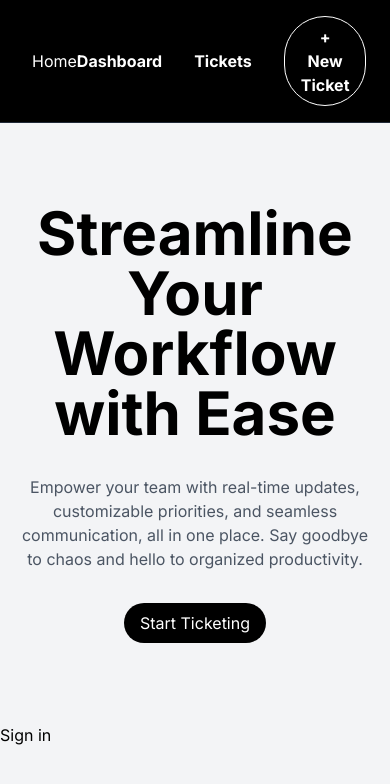
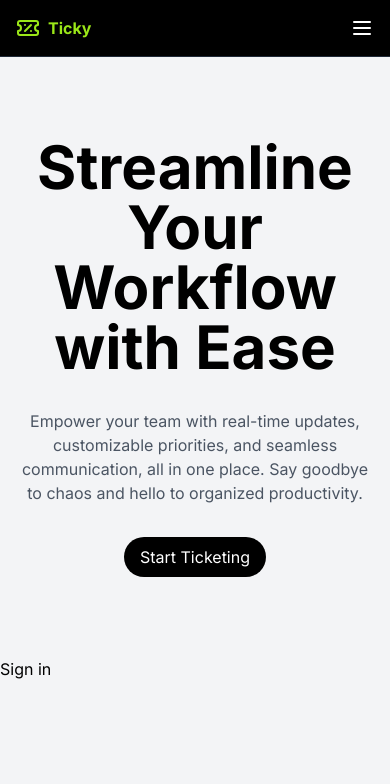
Before and after one commit to 0xffakhrul/ticket-management-system, a React (Vite) app in the folder client/: page / in a window 390 px wide. Shown: the top 784 px of the page. Built offline with nearby package versions, Linux system fonts and the light colour scheme; no server answers.

Commit message:
add responsive navbar

```diff
--- a/client/src/components/Header.tsx
+++ b/client/src/components/Header.tsx
@@ -1,17 +1,36 @@
 import { UserButton } from "@clerk/clerk-react";
 import { Link, Outlet } from "@tanstack/react-router";
+import { TicketPercent, Menu, X } from "lucide-react";
+import { useState, useEffect } from "react";
 
 const Header = () => {
+  const [isMenuOpen, setIsMenuOpen] = useState(false);
+
+  const toggleMenu = () => {
+    setIsMenuOpen(!isMenuOpen);
+  };
+
+  useEffect(() => {
+    if (isMenuOpen) {
+      document.body.style.overflow = "hidden";
+    } else {
+      document.body.style.overflow = "unset";
+    }
+  }, [isMenuOpen]);
+
   return (
     <>
-      <div className="bg-black py-4 border-b border-gray-800 px-8">
-        <div className="flex justify-between items-center max-w-7xl mx-auto">
+      <div className="bg-black py-4 border-b border-gray-800 px-4">
+        <div className="flex justify-between items-center w-full sm:w-11/12 max-w-6xl mx-auto">
           <div>
-            <Link to="/" className="text-white">
-              Home
+            <Link to="/" className="text-accent font-bold">
+              <div className="flex gap-2 items-center">
+                <TicketPercent />
+                <span>Ticky</span>
+              </div>
             </Link>
           </div>
-          <div className="space-x-8 flex items-center">
+          <div className="hidden md:flex space-x-8 items-center">
             <Link to="/dashboard" className="text-white font-bold">
               Dashboard
             </Link>
@@ -19,11 +38,61 @@ const Header = () => {
               Tickets
             </Link>
             <Link to="/create" className="text-white font-bold">
-              <button className="rounded-full border border-white px-4 py-2">
+              <button className="rounded-full border border-accent px-4 py-2 text-accent">
                 + New Ticket
               </button>
             </Link>
             <UserButton />
+          </div>
+          <div className="md:hidden flex items-center">
+            <button onClick={toggleMenu} className="text-white">
+              {isMenuOpen ? (
+                <X className="w-6 h-6" />
+              ) : (
+                <Menu className="w-6 h-6" />
+              )}
+            </button>
+          </div>
+        </div>
+        <div
+          className={`fixed inset-0 bg-black bg-opacity-50 z-40 transition-opacity duration-300 ${isMenuOpen ? "opacity-100" : "opacity-0 pointer-events-none"}`}
+          onClick={toggleMenu}
+        ></div>
+        <div
+          className={`fixed top-0 right-0 h-full w-64 bg-black z-50 transform transition-transform duration-300 ease-in-out ${isMenuOpen ? "translate-x-0" : "translate-x-full"}`}
+        >
+          <div className="flex justify-end p-4">
+            <button onClick={toggleMenu} className="text-white">
+              <X size={24} />
+            </button>
+          </div>
+          <div className="flex flex-col space-y-4 p-4">
+            <Link
+              to="/dashboard"
+              className="text-white font-bold"
+              onClick={toggleMenu}
+            >
+              Dashboard
+            </Link>
+            <Link
+              to="/tickets"
+              className="text-white font-bold"
+              onClick={toggleMenu}
+            >
+              Tickets
+            </Link>
+            <Link
+              to="/create"
+              className="text-white font-bold"
+              onClick={toggleMenu}
+            >
+              <button className="rounded-full border border-accent px-4 py-2 text-accent w-full">
+                + New Ticket
+              </button>
+            </Link>
+            <div className="flex justify-center">
+              <UserButton />
+            </div>
           </div>
         </div>
       </div>
```
